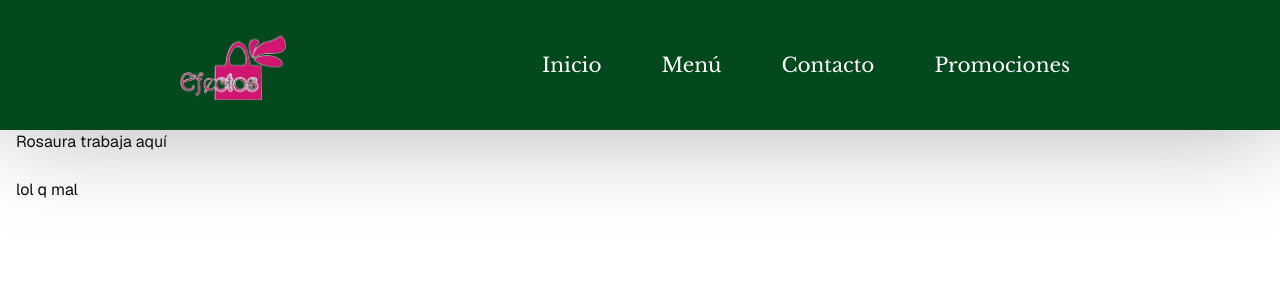
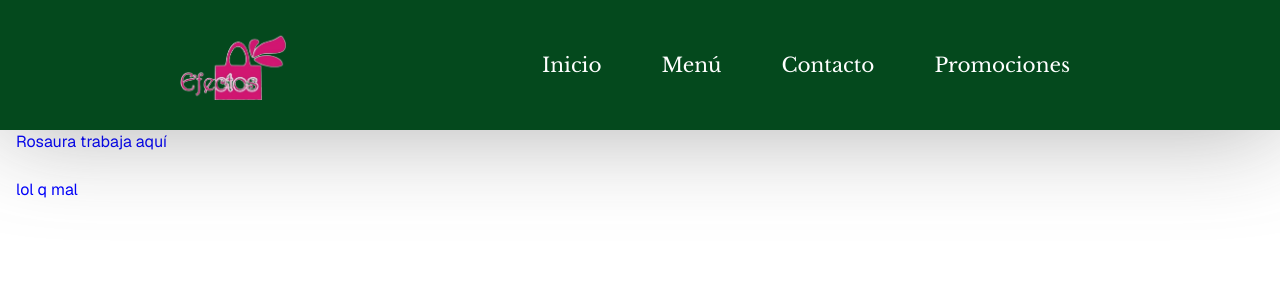
Before and after one commit to AdanYairJS/EfectosWebsite, a Next.js app: page / in a window 1280 px wide. Shown: the top 300 px of the page. Built offline with nearby package versions, Linux system fonts and the light colour scheme; a web font is replaced by a local one.

Commit message:
Cambie las letras a azul

```diff
--- a/app/styles/Home.module.css
+++ b/app/styles/Home.module.css
@@ -0,0 +1,4 @@
+.estiloprueba{
+    color:blue;
+
+}
```
